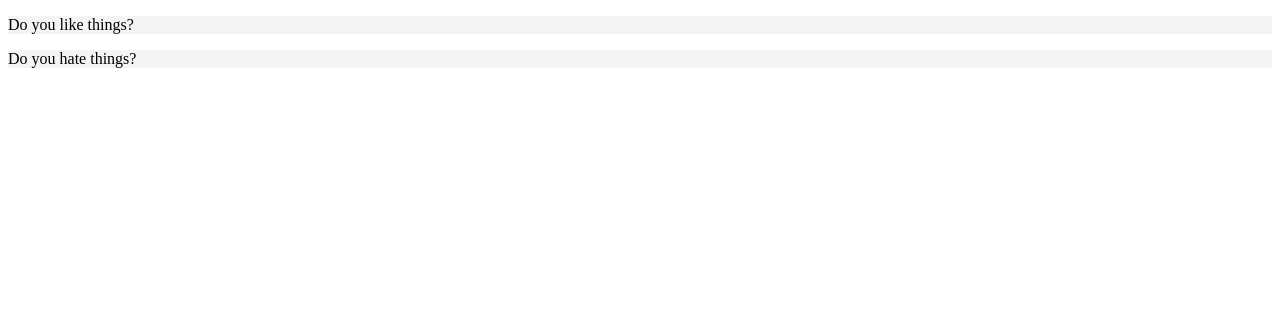
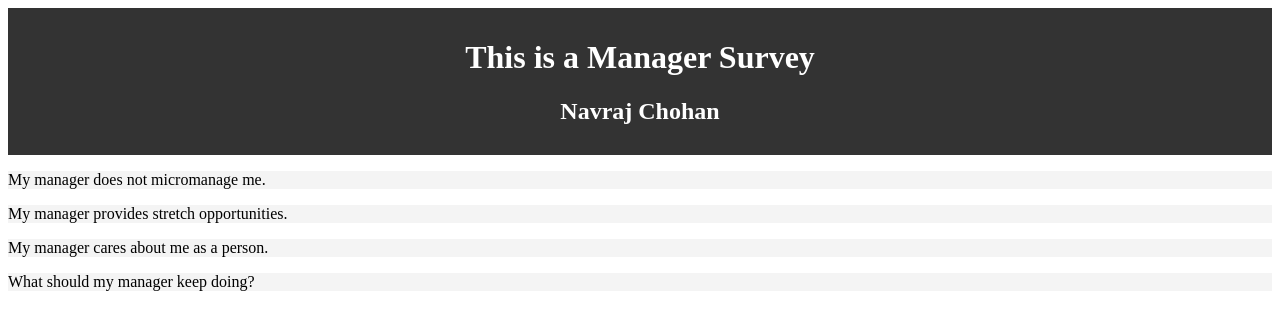
Before and after one commit to nlake44/frontend-surveys, a React (Create React App) app: page / in a window 1280 px wide. Shown: the top 330 px of the page. Built offline with nearby package versions, Linux system fonts and the light colour scheme.

Commit message:
Changed the header and added different types of questions

```diff
--- a/src/App.js
+++ b/src/App.js
@@ -1,4 +1,5 @@
 import React, {Component} from 'react';
+import Header from './components/layout/Header';
 import Questions from './components/Questions';
 
 class App extends Component {
@@ -6,20 +7,41 @@ class App extends Component {
     questions: [
       {
         id: 1,
-        text: "Do you like things?",
+        questionType: 'multiple',
+        text: "My manager does not micromanage me.",
         answered: false
       },
       {
         id: 2,
-        text: "Do you hate things?",
+        questionType: 'multiple',
+        text: "My manager provides stretch opportunities.",
+        answered: false
+      },
+      {
+        id: 3,
+        questionType: 'multiple',
+        text: "My manager cares about me as a person.",
+        answered: false
+      },
+      {
+        id: 4,
+        questionType: 'freeForm',
+        text: "What should my manager keep doing?",
         answered: false
       }
     ]
   }
+
+  headerInfo = {
+    userName: "Navraj Chohan",
+    surveyType: "Manager"
+  }
+
   render() {
     console.log(this.state.questions);
     return(
       <div className="App">
+        <Header userName={this.headerInfo.userName} surveyType={this.headerInfo.surveyType}/>
         <Questions questions={this.state.questions} />
       </div>
     )
--- a/src/components/QuestionItem.js
+++ b/src/components/QuestionItem.js
@@ -3,8 +3,10 @@ import PropTypes from 'prop-types';
 
 export class QuestionItem extends Component {
   getStyle = () => {
-    { return itemStyle }
+    return itemStyle
   }
+  // Render something different depending on the type of question:
+  // freeForm or multiple.
 
   render() {
     return (
--- a/src/components/Header.js
+++ b/src/components/layout/Header.js
@@ -4,10 +4,10 @@ import PropTypes from 'prop-types';
 class Header extends Component {
   render() {
     return (
-      <div>
-        <h1>This is a {this.props.surveyType} survey</h1>
+      <header style={headerStyle}>
+        <h1>This is a {this.props.surveyType} Survey</h1>
         <h2>{this.props.userName}</h2>
-      </div>
+      </header>
     );
   }
 }
@@ -17,4 +17,11 @@ Header.propTypes = {
   surveyType: PropTypes.string.isRequired
 }
 
+const headerStyle = {
+  background: '#333',
+  color: '#fff',
+  textAlign: 'center',
+  padding: '10px',
+}
+
 export default Header;
```
Also changed, not shown: 2 other files (tests, documents, lock files or other folders).
